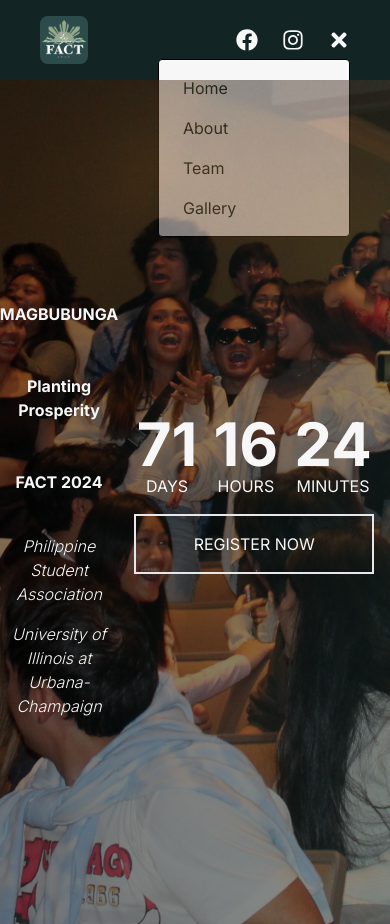
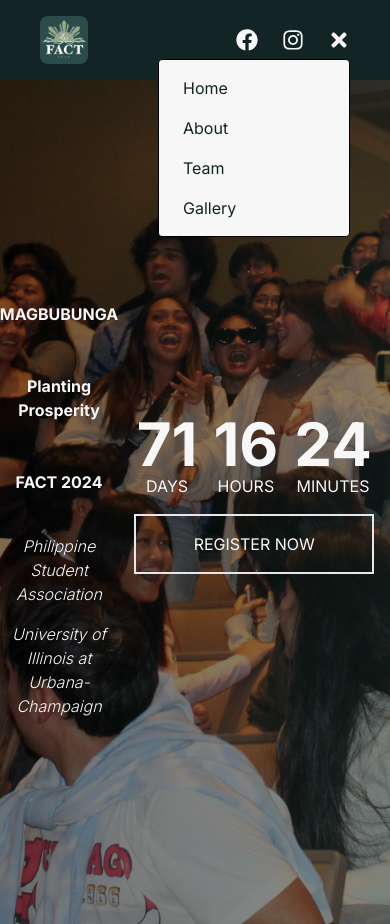
Before and after one commit to filipinx-americans-coming-together/fact-website-frontend, a Next.js app: page / in a window 390 px wide. Both pictures are taken after a click on the button 339 px from the left and 40 px from the top of the page. Built offline with nearby package versions, Linux system fonts and the light colour scheme.

Commit message:
Fixed mobile menu layering on home page

```diff
--- a/src/components/navigation/MobileNav.tsx
+++ b/src/components/navigation/MobileNav.tsx
@@ -4,7 +4,7 @@ export default function MobileNav(props: {
     links: { text: string; path: string }[];
 }) {
     return (
-        <ul className="absolute right-0 rounded py-2 mt-2 text-left flex flex-col min-w-48 text-background-primary bg-text-primary border border-black">
+        <ul className="absolute z-10 right-0 rounded py-2 mt-2 text-left flex flex-col min-w-48 text-background-primary bg-text-primary border border-black">
             {props.links.map((link, index) => (
                 <li className="px-6 py-2 hover:bg-slate-200" key={index}>
                     <Link href={link.path} prefetch={true}>
```
